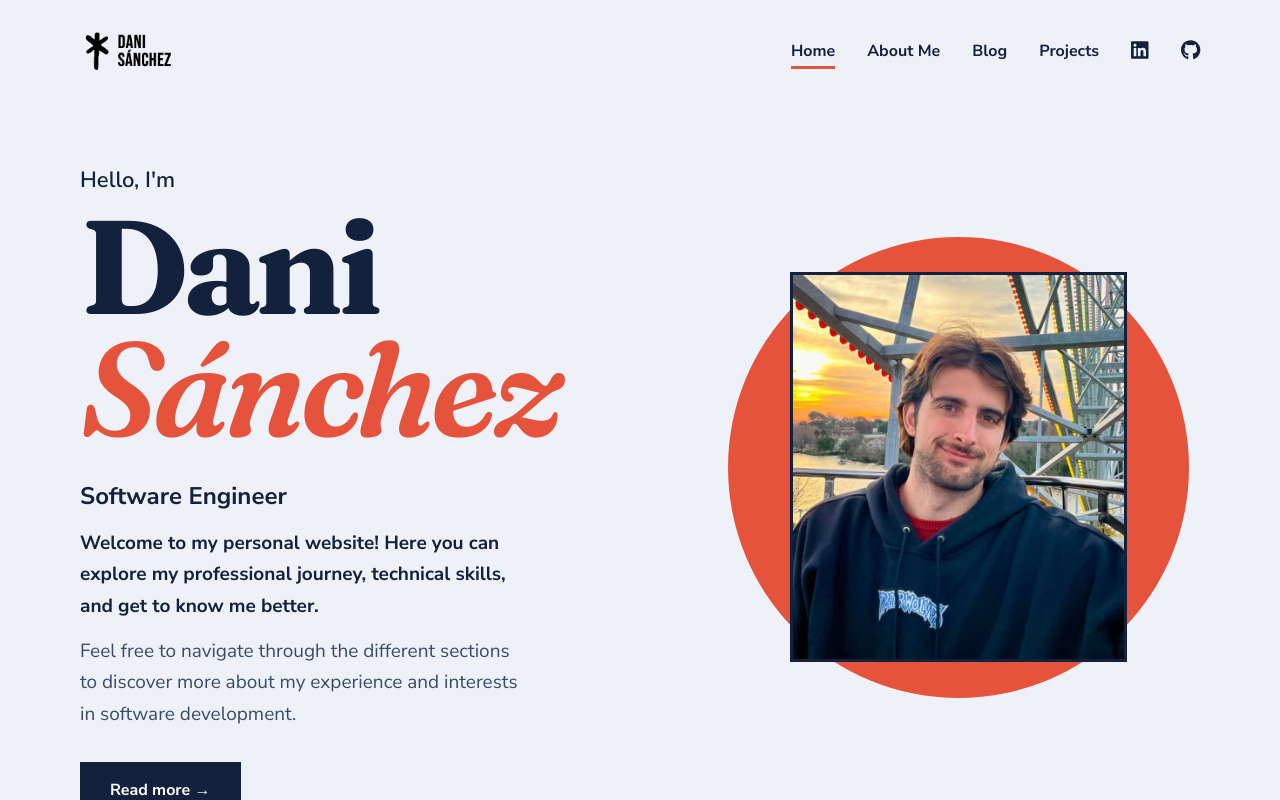
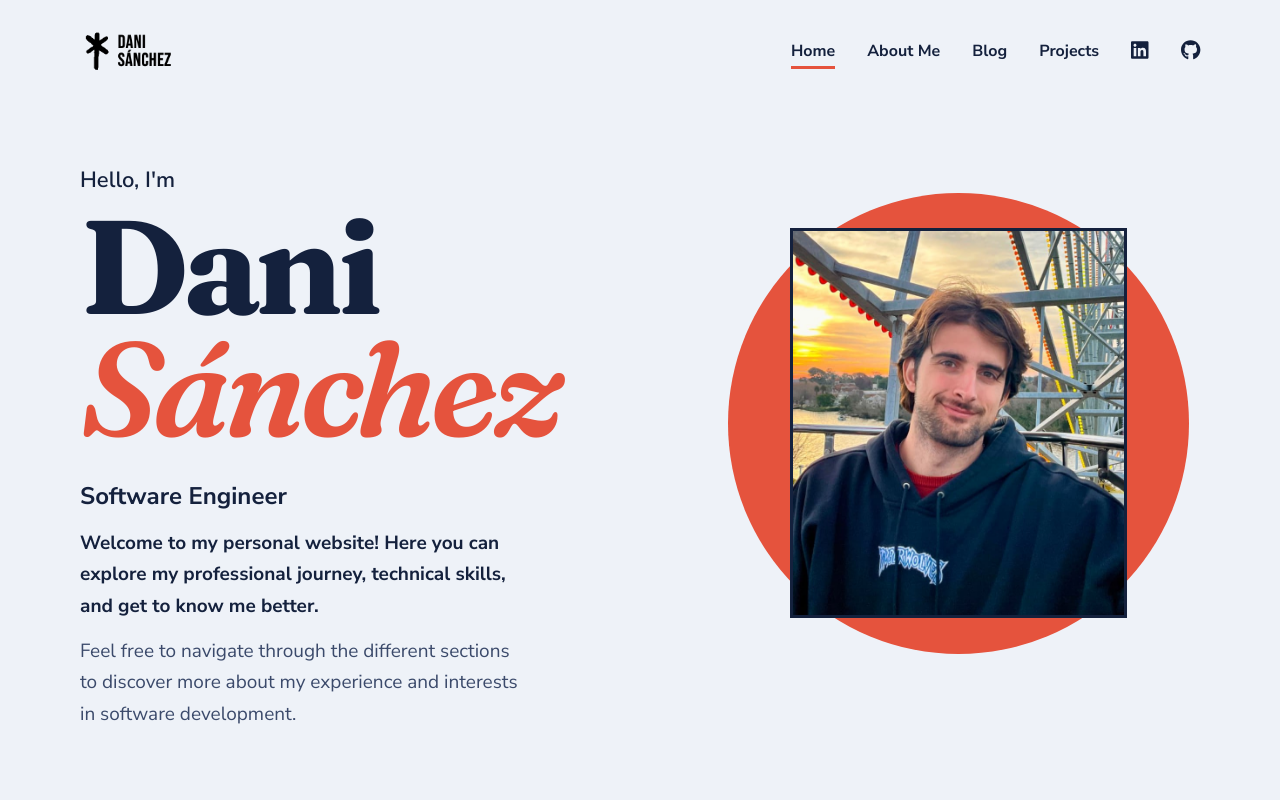
Before and after one commit to DaniSanchez01/personal-webpage, a React (Vite) app: page / in a window 1280 px wide. Built offline with nearby package versions, Linux system fonts and the light colour scheme; no server answers.

Commit message:
remove Read more button from home hero
The About Me navigation pill already links to that page.

Co-Authored-By: Claude Opus 5.5 <noreply@anthropic.com>

```diff
--- a/src/app/pages/home/home.css
+++ b/src/app/pages/home/home.css
@@ -40,12 +40,6 @@
 
 .cst-hero-description {
   color: var(--cst-palette2-gray);
-}
-
-.cst-hero-cta {
-  display: block;
-  margin-top: 28px;
-  text-align: center;
 }
 
 .cst-hero-visual {
@@ -114,11 +108,6 @@
     line-height: 1.65;
   }
 
-  .cst-hero-cta {
-    display: inline-block;
-    margin-top: 32px;
-  }
-
   .cst-hero-visual {
     width: var(--cst-hero-circle);
     aspect-ratio: 520 / 540;
--- a/src/app/pages/home/home.tsx
+++ b/src/app/pages/home/home.tsx
@@ -1,4 +1,3 @@
-import { Link } from 'react-router-dom';
 import PillsContainer from '../../components/pill/pills-container.component';
 import { NAVIGATION_PILLS } from './home-sections.fixture';
 import ContactSection from '../../components/contactSection/contactSection.component.tsx';
@@ -25,9 +24,6 @@ function Home() {
             Feel free to navigate through the different sections to discover
             more about my experience and interests in software development.
           </p>
-          <Link to="/about" className="cst-read-more-btn cst-hero-cta">
-            Read more <span aria-hidden="true">→</span>
-          </Link>
         </div>
         <div className="cst-hero-visual">
           <div className="cst-hero-circle"></div>
```
